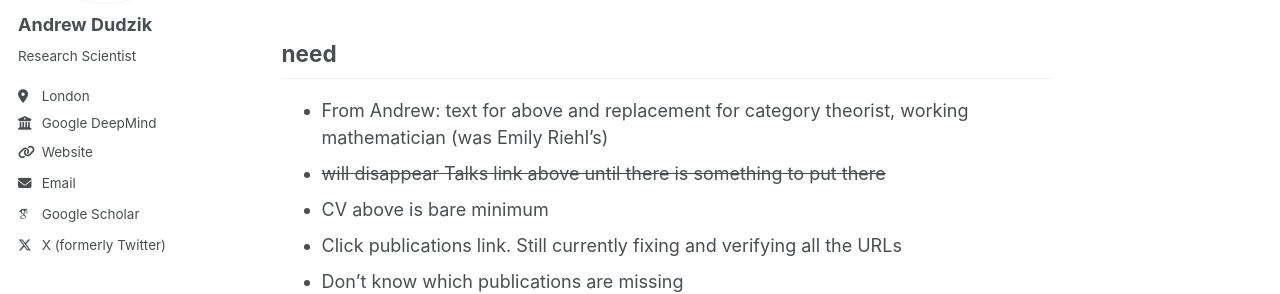
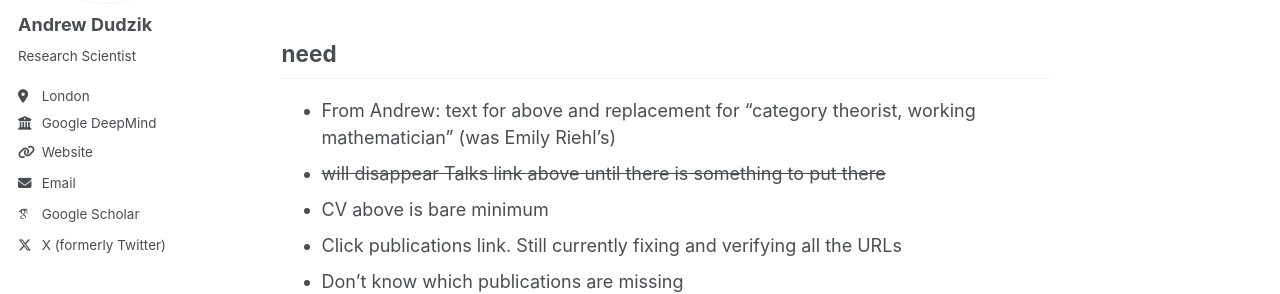
Before and after one commit to mdudzik/mdudzik.github.io, a Jekyll site: the page built from _pages/about.md, in a window 1280 px wide and 1010 px high. Shown: the part 281-575 px from the top of the window. Built offline with Jekyll 4.4.1, drawn with Linux system fonts in a browser that asks for light colours; some web fonts are replaced.

Commit message:
minor edit

```diff
--- a/_pages/about.md
+++ b/_pages/about.md
@@ -18,7 +18,7 @@ I am interested in ........
 
 ## need
 
-- From Andrew: text for above and replacement for category theorist, working mathematician (was Emily Riehl's)
+- From Andrew: text for above and replacement for "category theorist, working mathematician" (was Emily Riehl's)
 - ~~will disappear Talks link above until there is something to put there~~
 - CV above is bare minimum
 - Click publications link.  Still currently fixing and verifying all the URLs
```
